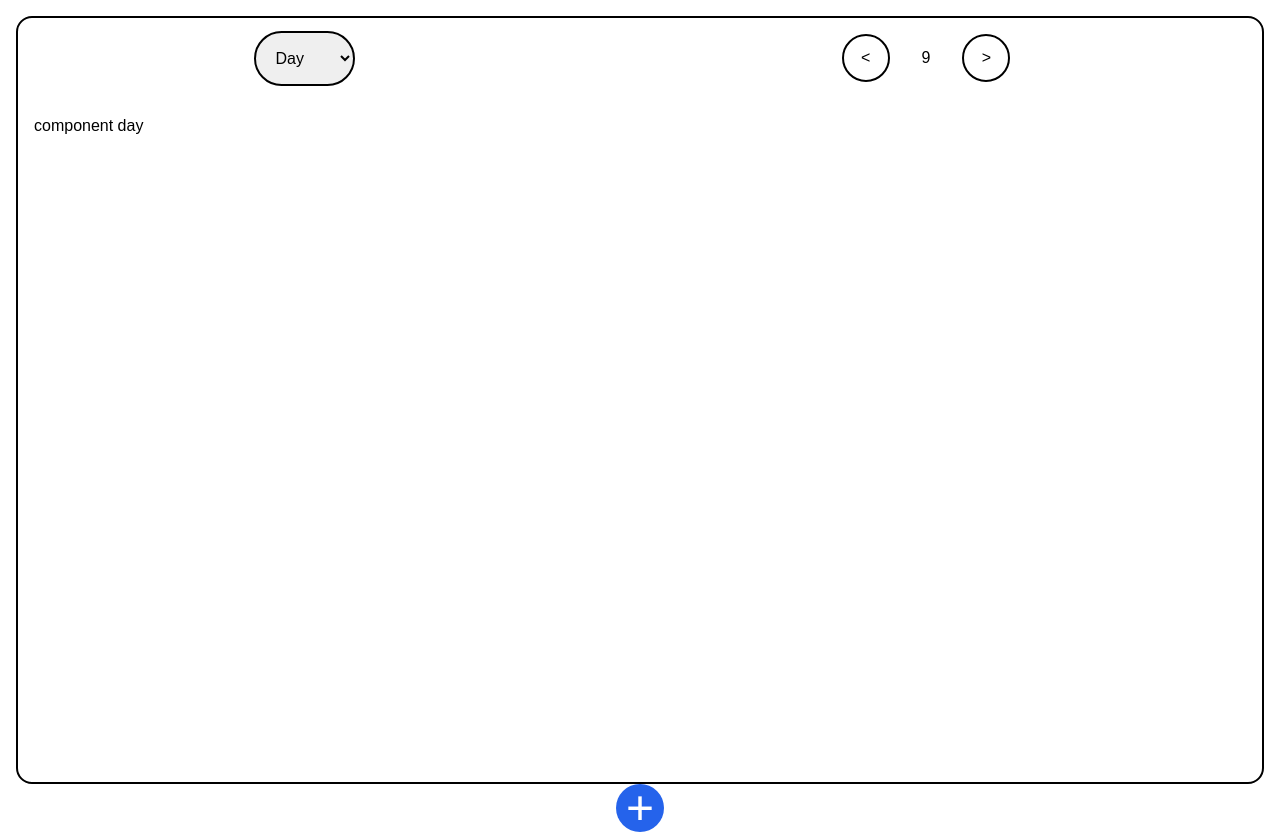
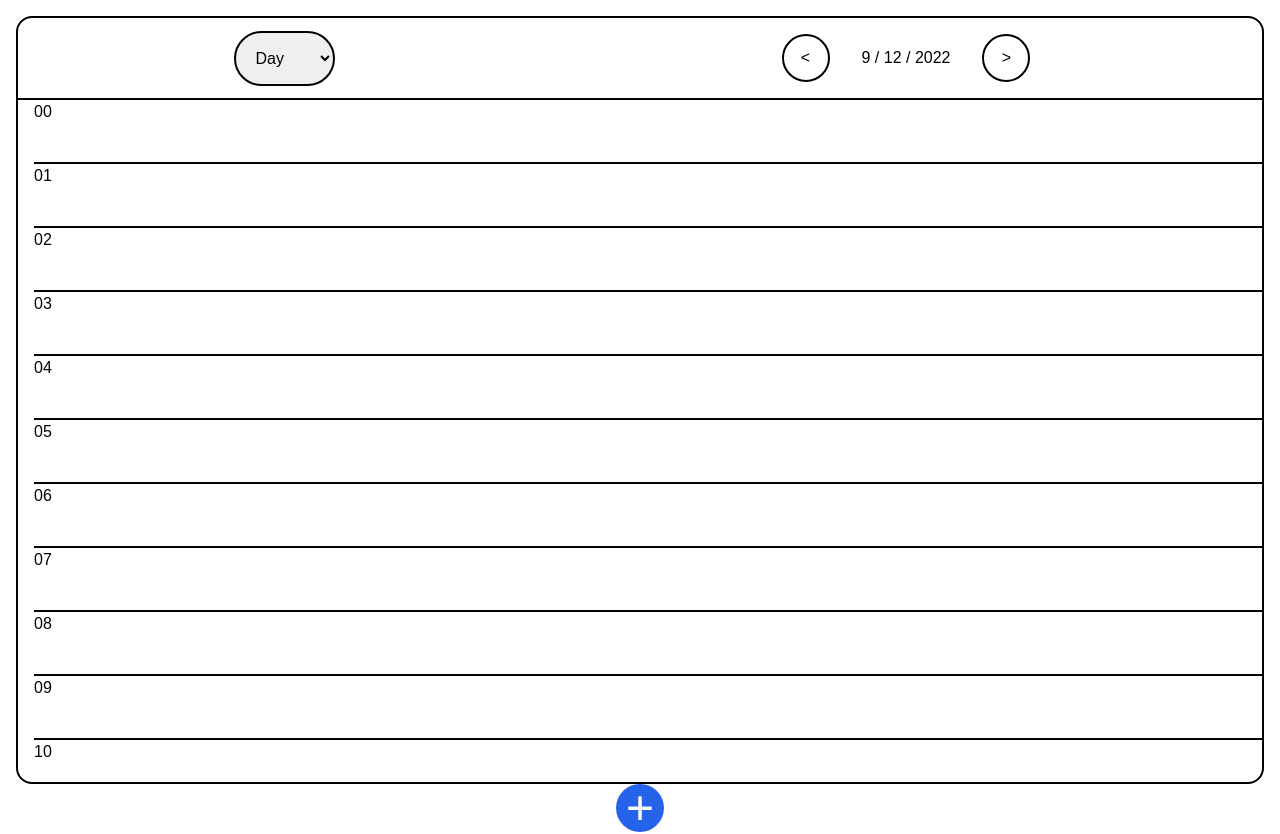
Before and after one commit to Legatus12/Calendario, a Vue app: page / in a window 1280 px wide. Built offline with nearby package versions, Linux system fonts and the light colour scheme.

Commit message:
definiendo el layout del día

```diff
--- a/src/components/Calendar.vue
+++ b/src/components/Calendar.vue
@@ -10,27 +10,24 @@
             <div class="button-container">
                 <button class="date-button" @click="getPreviousDay">&lt;</button>
 
-                <div>{{ selectedDate.Day }}</div>
+                <div>{{ selectedDate.day }} / {{ selectedDate.month + 1 }} / {{ selectedDate.year }}</div>
 
                 <button class="date-button" @click="getNextDay">&gt;</button>
             </div>
         </div>
 
         <div class="body-container">
-            <component v-bind:is="selectedComponent" class="component" />
+            <component v-bind:is="selectedComponent" />
         </div>
-
     </div>
 
-
     <AddEvent />
-
 
 </template>
 
 <script setup>
 
-import { reactive,shallowRef } from "vue";
+import { reactive, shallowRef } from "vue";
 
 import Day from './Day.vue';
 import Week from './Week.vue';
@@ -47,19 +44,23 @@ const options = [
 const currentDate = (new Date());
 
 
-const selectedDate = reactive({ Date: currentDate, Day: currentDate.getDate() });
+const selectedDate = reactive({ Date: currentDate, day: currentDate.getDate(), month: currentDate.getMonth(), year: currentDate.getFullYear() });
 
 
 const getPreviousDay = () => {
 
     selectedDate.Date.setDate(selectedDate.Date.getDate() - 1);
-    selectedDate.Day = selectedDate.Date.getDate();
+    selectedDate.day = selectedDate.Date.getDate();
+    selectedDate.month = currentDate.getMonth();
+    selectedDate.year = currentDate.getFullYear();
     console.log(selectedDate.Date)
 }
 
 const getNextDay = () => {
     selectedDate.Date.setDate(selectedDate.Date.getDate() + 1);
-    selectedDate.Day = selectedDate.Date.getDate();
+    selectedDate.day = selectedDate.Date.getDate();
+    selectedDate.month = currentDate.getMonth();
+    selectedDate.year = currentDate.getFullYear();
     console.log(selectedDate.Date)
 }
 
@@ -72,7 +73,7 @@ const getNextDay = () => {
 }
 
 .header-container {
-    @apply flex justify-around items-center
+    @apply basis-1/12 flex justify-around items-center
 }
 
 .select {
@@ -90,10 +91,16 @@ const getNextDay = () => {
 }
 
 .body-container {
-    @apply h-full w-full p-4
+    @apply basis-11/12 px-4 overflow-y-scroll border-solid border-t-2 border-black
 }
 
-.component {
-    @aplly border-solid border-2 border-black rounded-full
+.body-container::-webkit-scrollbar {
+  display: none;
 }
+
+.body-container  {
+  -ms-overflow-style: none;
+  scrollbar-width: none;
+}
+
 </style>
--- a/src/components/Day.vue
+++ b/src/components/Day.vue
@@ -1,13 +1,35 @@
 <template>
-    <div>
-        <p>component day</p>
+    <div class="day-container">
+        <div class="period-container">
+            <div class="period" v-for="i in 24">
+                {{ (i - 1).toString().padStart(2, '0') }}
+            </div>
+        </div>
+        <div class="period-container">
+            <div class="period" v-for="i in 24"></div>
+        </div>
     </div>
+    <br>
 </template>
 
 <script setup>
+
+
 
 </script>
 
 <style scoped>
 
+.day-container{
+    @apply flex
+}
+
+.period-container{
+    @apply basis-11/12 flex flex-col shrink-0
+}
+
+.period{
+    @apply h-16 border-solid border-b-2 border-black
+}
+
 </style>
```
